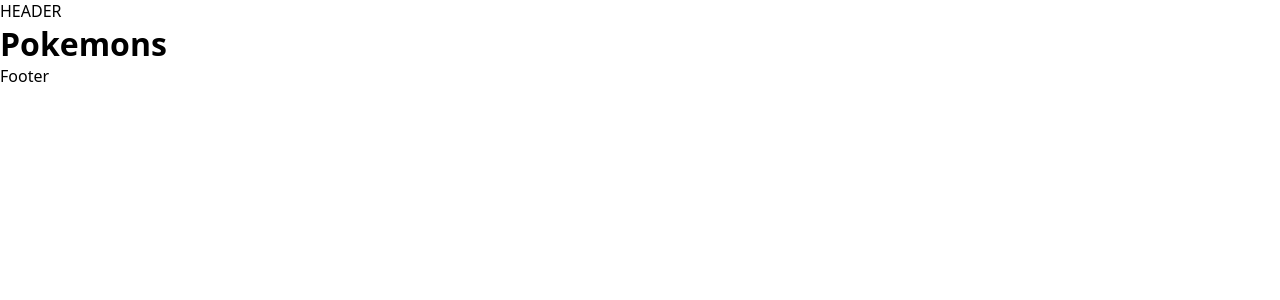
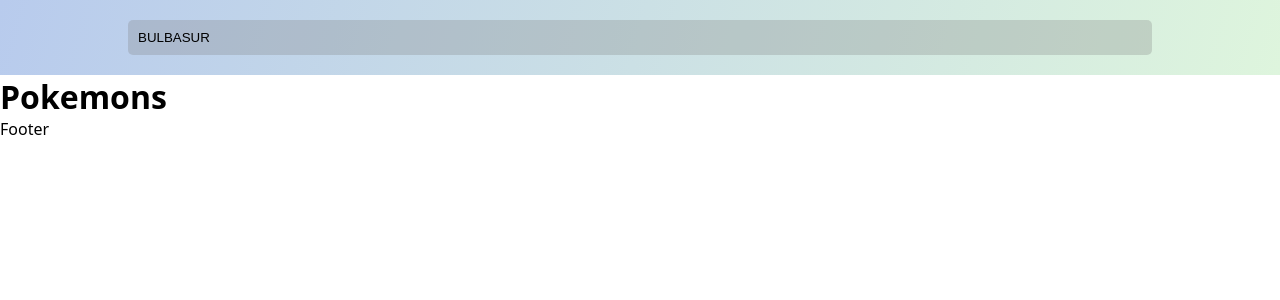
Before and after one commit to juancruz01/Pokedex-react, a React (Create React App) app: page / in a window 1280 px wide. Shown: the top 300 px of the page. Built offline with nearby package versions, Linux system fonts and the light colour scheme.

Commit message:
new component -header- y estilo en forma mudular

```diff
--- a/src/App.css
+++ b/src/App.css
@@ -11,7 +11,7 @@
     --bg-gradient: linear-gradient(
         105deg,
         rgba(184, 203, 237, 1) 0%,
-        rbga(222, 245, 221, 1) 100%
+        rgba(222, 245, 221, 1) 100%
     );
     --bg-border: linear-gradient(
         90deg,
--- a/src/components/Header.tsx
+++ b/src/components/Header.tsx
@@ -1,9 +1,15 @@
-import React from "react";
+import styles from "../components/header.module.css";
 
-const Header = () =>{
+//defino los tipos de datos
+type HeaderProps = {
+    query: string;
+    setQuery: (query: string) => void;
+}
+
+const Header = ({query, setQuery}: HeaderProps) => {
     return(
-        <header>
-            HEADER
+        <header className={styles.header}>
+            <input className={styles.input} placeholder="Busca un pokemon" type="text" value={query} onChange={(event) => setQuery(event.target.value)} />
         </header>
     )
 }
--- /dev/null
+++ b/src/components/header.module.css
@@ -0,0 +1,17 @@
+.header{
+    display: grid;
+    font-size: 1.2rem;
+    font-weight: bold;
+    padding: 10px;
+    place-items: center;
+    background: var(--bg-gradient);
+}
+
+.input{
+    background-color: rgba(121, 121, 121, 0.267);
+    padding: 10px 10px;
+    border-radius: 5px;
+    margin: 10px 10px;
+    border: none;
+    width: 80vw;
+}
--- /dev/null
+++ b/src/global.d.ts
@@ -0,0 +1,4 @@
+declare module "*.module.css" {
+    const classes: { [key: string]: string };
+    export default classes;
+}
--- a/src/pages/Pokemons.tsx
+++ b/src/pages/Pokemons.tsx
@@ -1,13 +1,22 @@
+import { useState } from "react";
 import Header from "../components/Header";
+/*
+Esto va a funcionar como pagina principal
+*/
 
 const Pokemons = () =>{
+
+    /* Es lo que que es consultal el nombre ingresado(query) por el input para obtener los datos del pokemon */
+    const [query, setQuery] = useState("BULBASUR");
+
+
     return(
         <>
-            <Header />
+            <Header query={query} setQuery={setQuery} />
             <main>
                 <h1>Pokemons</h1>
-                <footer>Footer</footer>
             </main>
+            <footer>Footer</footer>
 
         </>
     );
```
